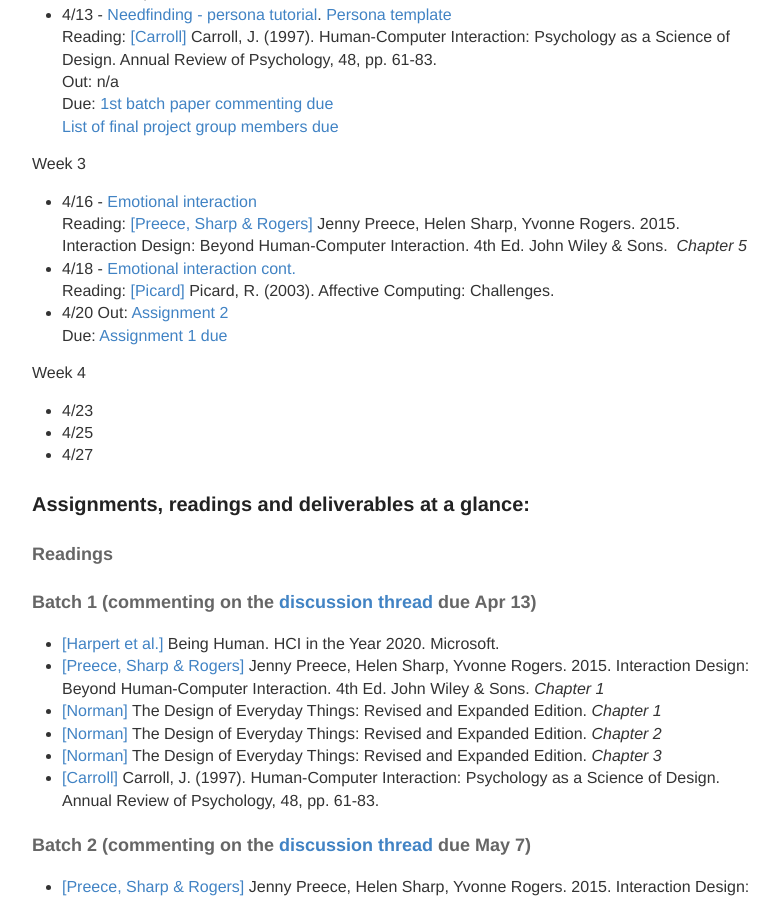
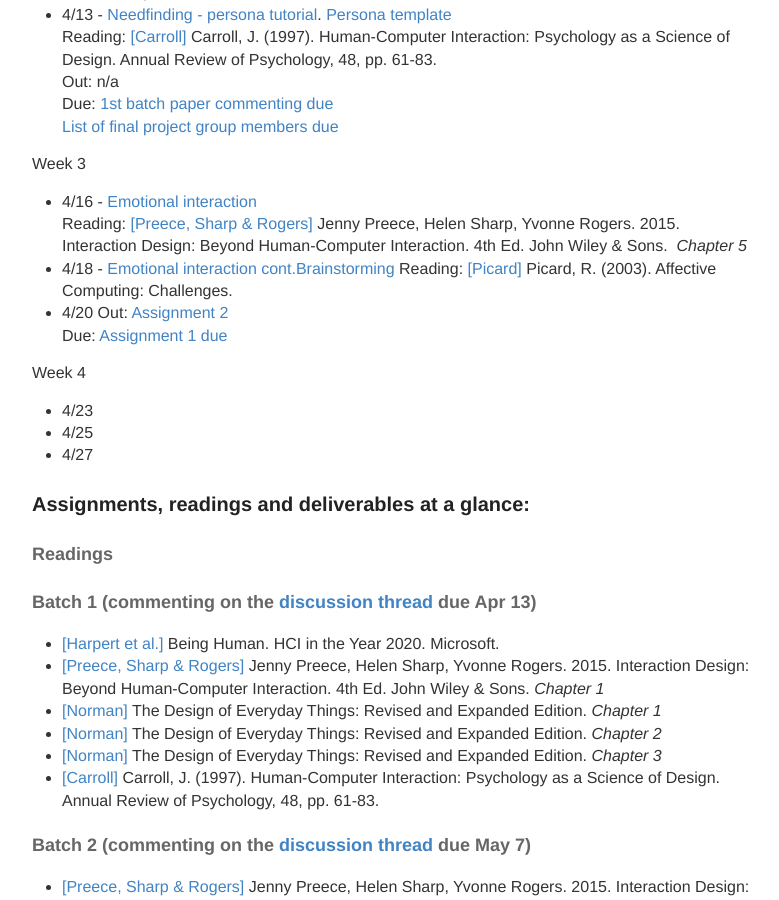
Before and after one commit to hciwang/hciwang.github.io, a Jekyll site: the page built from _posts/2018-3-25-lectures.md, in a window 1280 px wide and 900 px high, scrolled down 873 px. Shown: the whole window, without its empty margins (248-1027 px from the left). Built offline with Jekyll 4.4.1, drawn with Linux system fonts in a browser that asks for light colours.

Commit message:
brainstorming

```diff
--- a/_posts/2018-3-25-lectures.md
+++ b/_posts/2018-3-25-lectures.md
@@ -32,7 +32,7 @@
 Week 3
 - 4/16 - [Emotional interaction](https://canvas.ucdavis.edu/files/3304737/download?download_frd=1)
 Reading: [[Preece, Sharp & Rogers]](http://www.id-book.com/) Jenny Preece, Helen Sharp, Yvonne Rogers. 2015. Interaction Design: Beyond Human-Computer Interaction. 4th Ed. John Wiley & Sons.  *Chapter 5*
-- 4/18 - [Emotional interaction cont.](https://canvas.ucdavis.edu/files/3304737/download?download_frd=1)
+- 4/18 - [Emotional interaction cont.](https://canvas.ucdavis.edu/files/3304737/download?download_frd=1)[Brainstorming](https://canvas.ucdavis.edu/courses/225630/files?preview=3341670)
 Reading: [[Picard]](https://affect.media.mit.edu/pdfs/03.picard.pdf) Picard, R. (2003). Affective Computing: Challenges.
 - 4/20
 Out: [Assignment 2]()
```
